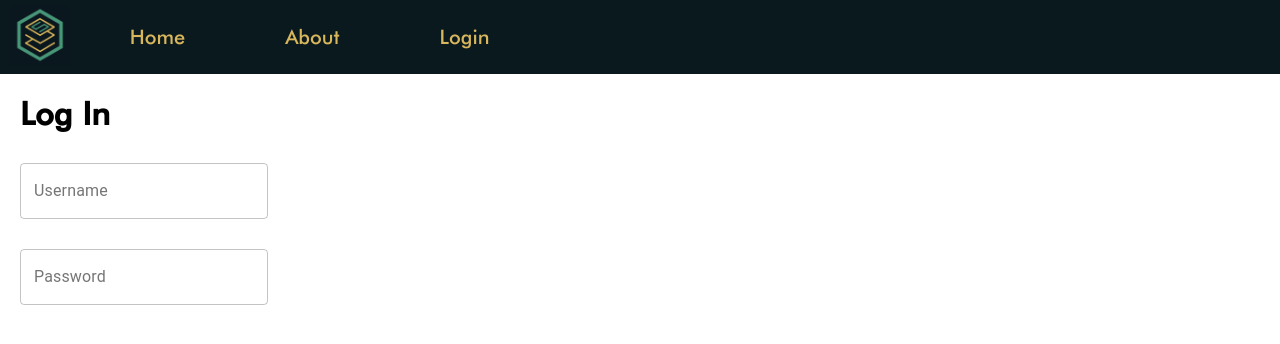
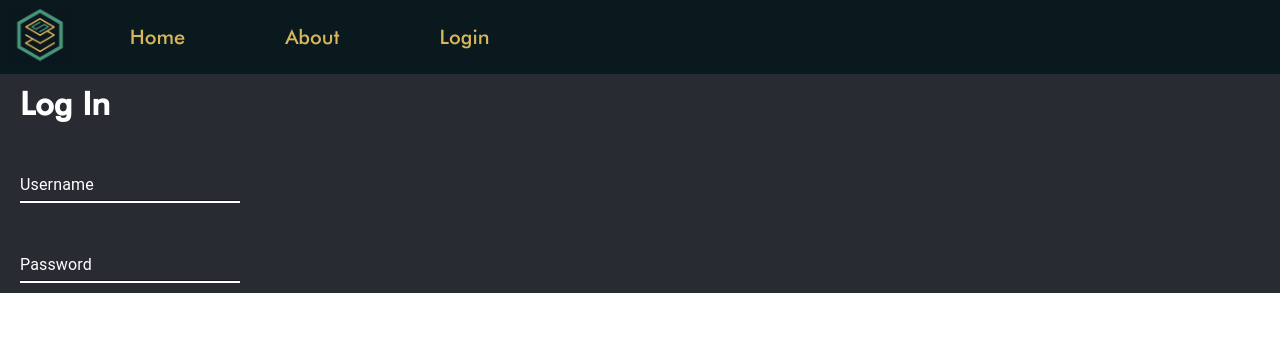
Before and after one commit to garrettluu/sdhacks2019, a React (Create React App) app in the folder client/: page /login in a window 1280 px wide. Shown: the top 344 px of the page. Built offline with nearby package versions, Linux system fonts and the light colour scheme.

Commit message:
Tried to change color of text fields

```diff
--- a/client/package.json
+++ b/client/package.json
@@ -4,6 +4,7 @@
   "private": true,
   "dependencies": {
     "@material-ui/core": "^4.5.1",
+    "@material-ui/styles": "^4.5.0",
     "react": "^16.11.0",
     "react-dom": "^16.11.0",
     "react-router-dom": "^5.1.2",
--- a/client/src/App.css
+++ b/client/src/App.css
@@ -13,9 +13,13 @@
 }
 
 .Nav-Bar {
+  margin: 0;
   width: 100%;
   flex-direction: row;
   display: flex;
+  left: 0;
+  top: 0;
+  position: fixed;
   justify-content: space-between;
   align-items: center;
   list-style-type: none;
@@ -36,5 +40,7 @@
 }
 
 .content {
+  /* 74px = height of nav bar */
+  margin-top: 74px;
   height: 100%;
 }
--- a/client/src/Login.css
+++ b/client/src/Login.css
@@ -1,13 +1,23 @@
 .Login {
   height: 100%;
+  background-color: #282c32;
 }
 #login-header {
   font-family: "Futura", sans-serif;
   padding: 10px;
   margin: 10px;
+  color: #FFF;
 }
 
 .input-field {
   padding: 10px;
   margin: 10px;
 }
+
+.root {
+}
+
+.input {
+  color: #FFF;
+  border-color: #FFF;
+}
--- a/client/src/Pages/Login.js
+++ b/client/src/Pages/Login.js
@@ -1,9 +1,32 @@
 import React, { Component } from 'react';
+import { createMuiTheme } from "@material-ui/core/styles";
+import { ThemeProvider } from "@material-ui/styles";
 import TextField from '@material-ui/core/TextField';
 
 import "../App.css";
 import "../Login.css";
 
+const theme = createMuiTheme({
+  overrides: {
+    MuiInputLabel: {
+      root: {
+        color: 'white',
+        "&$focused": {
+          color: '#d8b65c'
+        }
+      }
+    },
+    MuiInput: {
+      underline: {
+        borderBottom: '2px solid white',
+        "&$focused": {
+          borderColor: '#d8b65c',
+          borderBottom: '2px solid #d8b65c',
+        }
+      }
+    }
+  }
+});
 class Login extends Component {
   render() {
     return (
@@ -11,14 +34,17 @@ class Login extends Component {
         <h1 id="login-header">
           Log In
         </h1>
-        <div className="input-field">
-          <TextField type="text" variant="outlined" label="Username"
-            placeholder="example123"/>
-        </div>
-        <div className="input-field">
-          <TextField type="password" variant="outlined" label="Password"
-            placeholder="hunter2"/>
-        </div>
+        <ThemeProvider theme={theme}>
+          <div className="input-field">
+            <TextField type="text" variant="standard" label="Username"
+              placeholder="example123" className="root"
+            />
+          </div>
+          <div className="input-field">
+            <TextField type="password" variant="standard" label="Password"
+              placeholder="hunter2" className="root"/>
+          </div>
+        </ThemeProvider>
 
       </div>
     );
```
Also changed, not shown: 1 other file (tests, documents, lock files or other folders).
